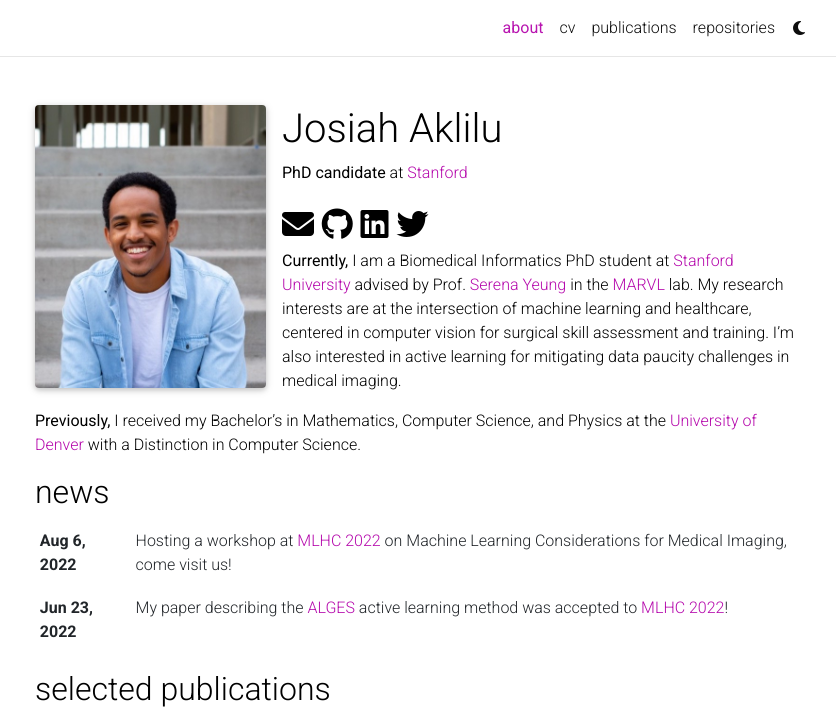
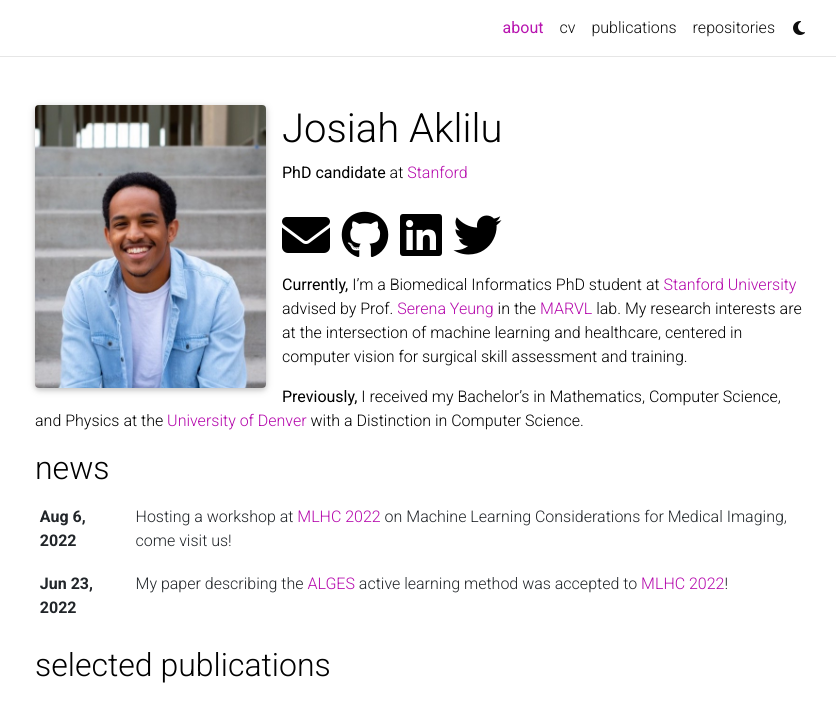
Before and after one commit to josaklil-ai/josaklil.github.io, a Jekyll site: the page built from _pages/about.md, in a window 1280 px wide, cut to the strip 0-712 px from the top of the page. Shown: the whole strip, without its empty margins (220-1056 px from the left). Built offline with Jekyll 4.4.1, drawn with Linux system fonts in a browser that asks for light colours; full-size pictures stand in for the smaller copies a plugin makes; comment, search, counter and statistics services are not loaded; a style sheet for code colours, icons or effects is not loaded.

Commit message:
changed bio

```diff
--- a/_pages/about.md
+++ b/_pages/about.md
@@ -16,6 +16,6 @@
 social: true  # includes social icons at the bottom of the page
 ---
 
-<b>Currently,</b> I am a Biomedical Informatics PhD student at <a href="https://med.stanford.edu/bmi.html">Stanford University</a> advised by Prof. <a href="https://ai.stanford.edu/~syyeung/">Serena Yeung</a> in the <a href="https://marvl.stanford.edu/">MARVL</a> lab. My research interests are at the intersection of machine learning and healthcare, centered in computer vision for surgical skill assessment and training. I'm also interested in active learning for mitigating data paucity challenges in medical imaging.
+<b>Currently,</b> I'm a Biomedical Informatics PhD student at <a href="https://med.stanford.edu/bmi.html">Stanford University</a> advised by Prof. <a href="https://ai.stanford.edu/~syyeung/">Serena Yeung</a> in the <a href="https://marvl.stanford.edu/">MARVL</a> lab. My research interests are at the intersection of machine learning and healthcare, centered in computer vision for surgical skill assessment and training.
 
 <b>Previously,</b> I received my Bachelor's in Mathematics, Computer Science, and Physics at the <a href="https://ritchieschool.du.edu/academics-education/departments/computer-science">University of Denver</a> with a Distinction in Computer Science.
--- a/_sass/_base.scss
+++ b/_sass/_base.scss
@@ -305,7 +305,7 @@
   text-align: left;
 
   .contact-icons {
-    font-size: 2rem;
+    font-size: 3rem;
 
     a {
       i::before {
```
